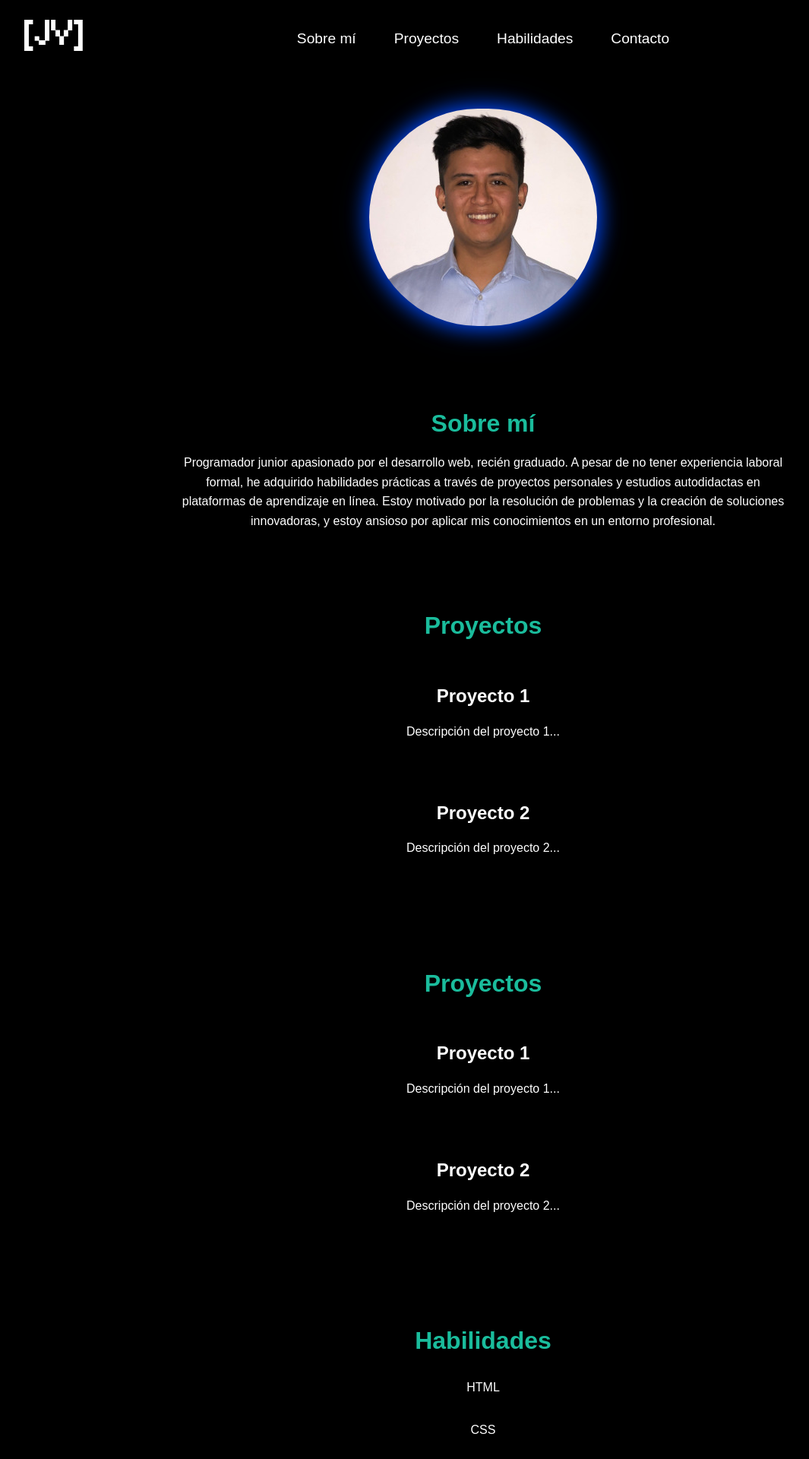
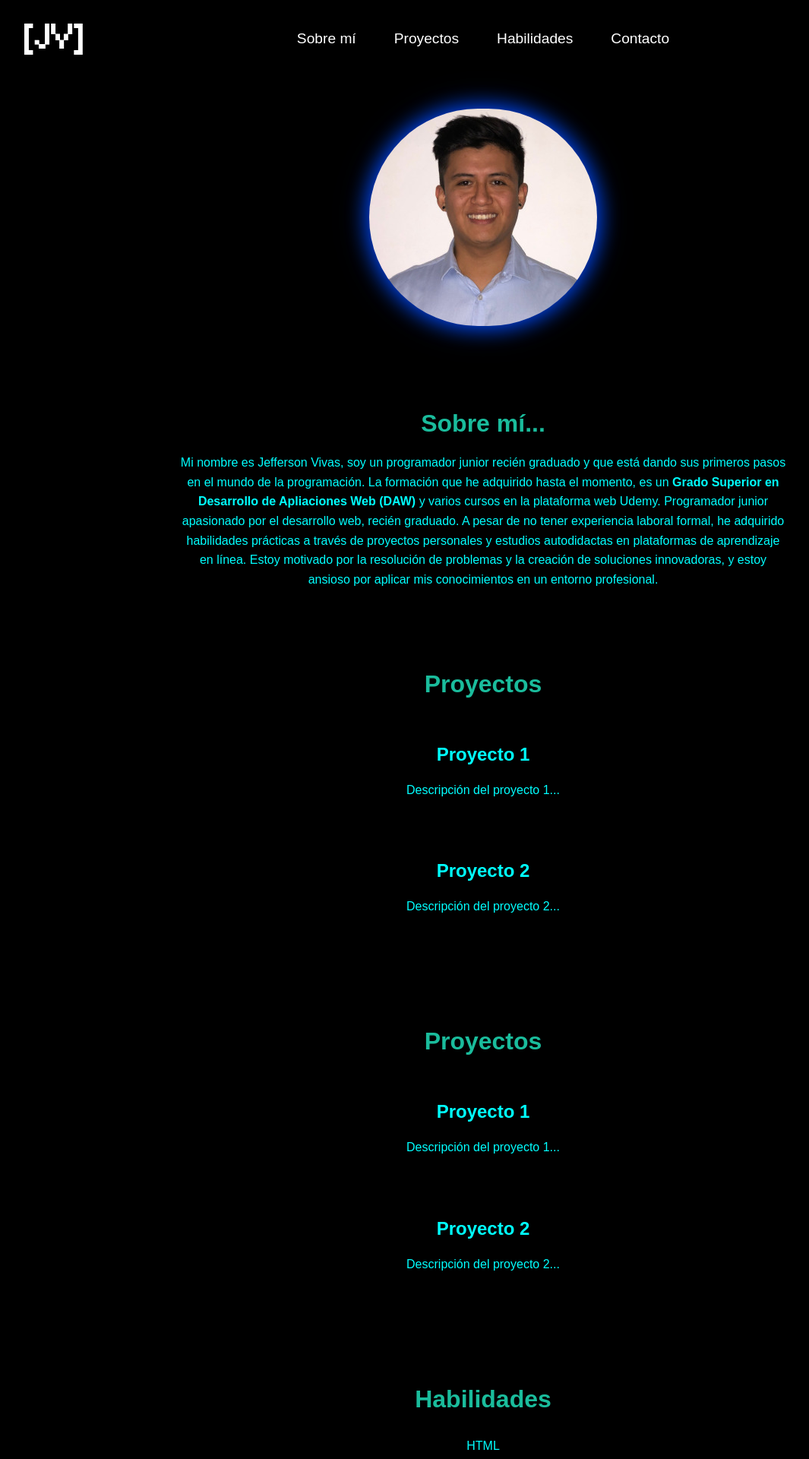
Before and after one commit to jvivas95/PortfolioJeffersonVivas, a PHP site: page / in a window 1280 px wide. Shown: the top 1920 px of the page at 76% size, without its empty margins (4-1069 px from the left). Run offline with PHP 8.4, Linux system fonts and the light colour scheme.

Commit message:
modificación texto section "about"

```diff
--- a/index.html
+++ b/index.html
@@ -1,18 +1,25 @@
 <!DOCTYPE html>
 <html lang="es">
   <head>
-    <meta charset="UTF-8">
-    <meta name="viewport" content="width=device-width, initial-scale=1.0">
+    <meta charset="UTF-8" />
+    <meta name="viewport" content="width=device-width, initial-scale=1.0" />
     <title>Portafolio de Programador Junior</title>
-    <link rel="stylesheet" href="styles.css">
-    <link rel="icon" href="assets/ico/logo_ico.ico" type="image/x-icon"> <!-- Favicon en formato .ico -->
-    <link rel="icon" href="assets/ico/favicon-16x16.png" type="image/png" sizes="32x32"> <!-- Favicon en formato .png -->
+    <link rel="stylesheet" href="styles.css" />
+    <link rel="icon" href="assets/ico/logo_ico.ico" type="image/x-icon" />
+    <!-- Favicon en formato .ico -->
+    <link
+      rel="icon"
+      href="assets/ico/favicon-16x16.png"
+      type="image/png"
+      sizes="32x32"
+    />
+    <!-- Favicon en formato .png -->
   </head>
   <body>
     <header>
       <nav>
         <div class="logo">
-                <img src="assets/logo_(blanco).png" alt="Logo">
+          <img src="assets/logo_(blanco).png" alt="Logo" />
         </div>
         <ul>
           <li><a href="#about">Sobre mí</a></li>
@@ -26,14 +33,27 @@
     <main>
       <section>
         <div id="profilePic">
-                <img src="assets/perfil.JPEG" alt="Foto Perfil">
+          <img src="assets/perfil.JPEG" alt="Foto Perfil" />
         </div>
       </section>
 
       <!-- SOBRE MI -->
       <section id="about">
-            <h1>Sobre mí</h1>
-            <p>Programador junior apasionado por el desarrollo web, recién graduado. A pesar de no tener experiencia laboral formal, he adquirido habilidades prácticas a través de proyectos personales y estudios autodidactas en plataformas de aprendizaje en línea. Estoy motivado por la resolución de problemas y la creación de soluciones innovadoras, y estoy ansioso por aplicar mis conocimientos en un entorno profesional.</p>
+        <h1>Sobre mí...</h1>
+        <p>
+          Mi nombre es Jefferson Vivas, soy un programador junior recién graduado
+          y que está dando sus primeros pasos en el mundo de la programación.
+          La formación que he adquirido hasta el momento, es un <b>Grado Superior en Desarrollo
+          de Apliaciones Web (DAW)</b> y varios cursos en la plataforma web Udemy.
+
+          Programador junior apasionado por el desarrollo web, recién graduado.
+          A pesar de no tener experiencia laboral formal, he adquirido
+          habilidades prácticas a través de proyectos personales y estudios
+          autodidactas en plataformas de aprendizaje en línea. Estoy motivado
+          por la resolución de problemas y la creación de soluciones
+          innovadoras, y estoy ansioso por aplicar mis conocimientos en un
+          entorno profesional.
+        </p>
       </section>
 
       <!-- FORMACION -->
@@ -79,10 +99,10 @@
         <h1>Contacto</h1>
         <form id="contact-form">
           <label for="name">Nombre:</label>
-                <input type="text" id="name" name="name" required>
+          <input type="text" id="name" name="name" required />
 
           <label for="email">Email:</label>
-                <input type="email" id="email" name="email" required>
+          <input type="email" id="email" name="email" required />
 
           <label for="message">Mensaje:</label>
           <textarea id="message" name="message" required></textarea>
--- a/styles.css
+++ b/styles.css
@@ -10,14 +10,14 @@ body {
 /* Header and navigation */
 header {
   padding: 10px 20px;
-    margin:1rem;
+  margin: 1rem;
 }
 
 header nav {
   display: flex;
   position: relative; /* Añadido para permitir el uso de z-index */
+  align-items: center;
 }
-
 
 .logo {
   flex-shrink: 0;
@@ -27,8 +27,7 @@ header nav {
 
 .logo img {
   display: block; /* Elimina el espacio inferior de la imagen y asegura que el contenedor se ajuste */
-    width:50%;
-
+  width: 50%;
 }
 
 /* Centrado de la lista de navegación */
@@ -88,21 +87,26 @@ section {
   animation: shadow-move 12s infinite alternate;
 }
 
-@keyframes shadow-move{
+@keyframes shadow-move {
   0% {
-        filter: drop-shadow(0 0 14px rgba(255, 0, 0, 0.8)) drop-shadow(0 0 14px rgba(255, 0, 0, 0.6));
+    filter: drop-shadow(0 0 14px rgba(255, 0, 0, 0.8))
+      drop-shadow(0 0 14px rgba(255, 0, 0, 0.6));
   }
   25% {
-        filter: drop-shadow(0 0 14px rgba(255, 0, 255, 0.8)) drop-shadow(0 0 14px rgba(255, 0, 255, 0.6));
+    filter: drop-shadow(0 0 14px rgba(255, 0, 255, 0.8))
+      drop-shadow(0 0 14px rgba(255, 0, 255, 0.6));
   }
   50% {
-        filter: drop-shadow(0 0 14px rgba(0, 0, 255, 0.8)) drop-shadow(0 0 14px rgba(0, 0, 255, 0.6));
+    filter: drop-shadow(0 0 14px rgba(0, 0, 255, 0.8))
+      drop-shadow(0 0 14px rgba(0, 0, 255, 0.6));
   }
   75% {
-        filter: drop-shadow(0 0 14px rgba(0, 255, 255, 0.8)) drop-shadow(0 0 14px rgba(0, 255, 255, 0.6));
+    filter: drop-shadow(0 0 14px rgba(0, 255, 255, 0.8))
+      drop-shadow(0 0 14px rgba(0, 255, 255, 0.6));
   }
   100% {
-        filter: drop-shadow(0 0 14px rgba(0, 255, 0, 0.8)) drop-shadow(0 0 40px rgba(0, 255, 0, 0.6));
+    filter: drop-shadow(0 0 14px rgba(0, 255, 0, 0.8))
+      drop-shadow(0 0 40px rgba(0, 255, 0, 0.6));
   }
 }
 
@@ -111,8 +115,14 @@ h1 {
   font-size: 2em;
   color: #1abc9c; /* Greenish tone */
 }
-
-p, ul, form {
+section,
+p,
+b{
+    color: aqua;
+}
+p,
+ul,
+form {
   max-width: 800px;
   margin: 0 auto;
   line-height: 1.6;
@@ -149,7 +159,9 @@ form label {
   font-weight: bold;
 }
 
-form input, form textarea, form button {
+form input,
+form textarea,
+form button {
   width: 100%;
   max-width: 500px;
   padding: 10px;
@@ -180,7 +192,9 @@ footer {
     margin: 10px 0;
   }
 
-    form input, form textarea, form button {
+  form input,
+  form textarea,
+  form button {
     max-width: 100%;
   }
 }
```
Lines whose indentation alone changed are shown as unchanged.
